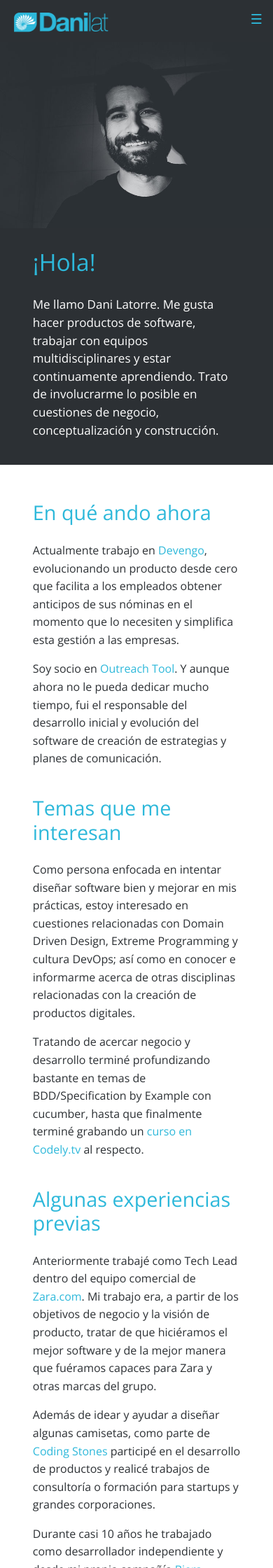
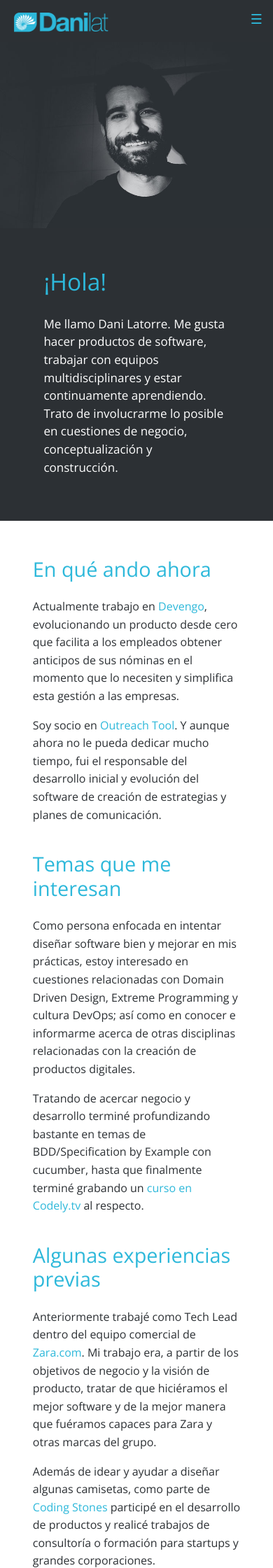
Before and after one commit to danilat/danilat.github.io, a Jekyll site: the page built from index.html, in a window 390 px wide. Shown: the top 2240 px of the page at 70% size. Built offline with Jekyll 4.4.1, drawn with Linux system fonts in a browser that asks for light colours.

Commit message:
Improving the firefox and mobile rendering for the home

```diff
--- a/css/main.scss
+++ b/css/main.scss
@@ -297,6 +297,9 @@ section.intro{
             width:50%;
             height:50%;
         }
+        article{
+          width: 50%;
+        }
         article p{
             font-weight: 100;
             font-size: 1.25em;
@@ -317,13 +320,14 @@ section.intro{
             height:100%;
         }
         article{
-            padding: 0% 12% 0% 12%;
+            padding: 7% 16%;
         }
         article p{
             font-size: 1.065rem;
             font-weight: lighter;
             padding-bottom: 20px;
         }
+        width: 100%;
     }
     h2 {
         font-size: 2.1em;
@@ -332,6 +336,7 @@ section.intro{
         color: $blue;
         font-weight: 500;
     }
+    width: 84%;
 } //.section.intro
 
 .site-content{
```
